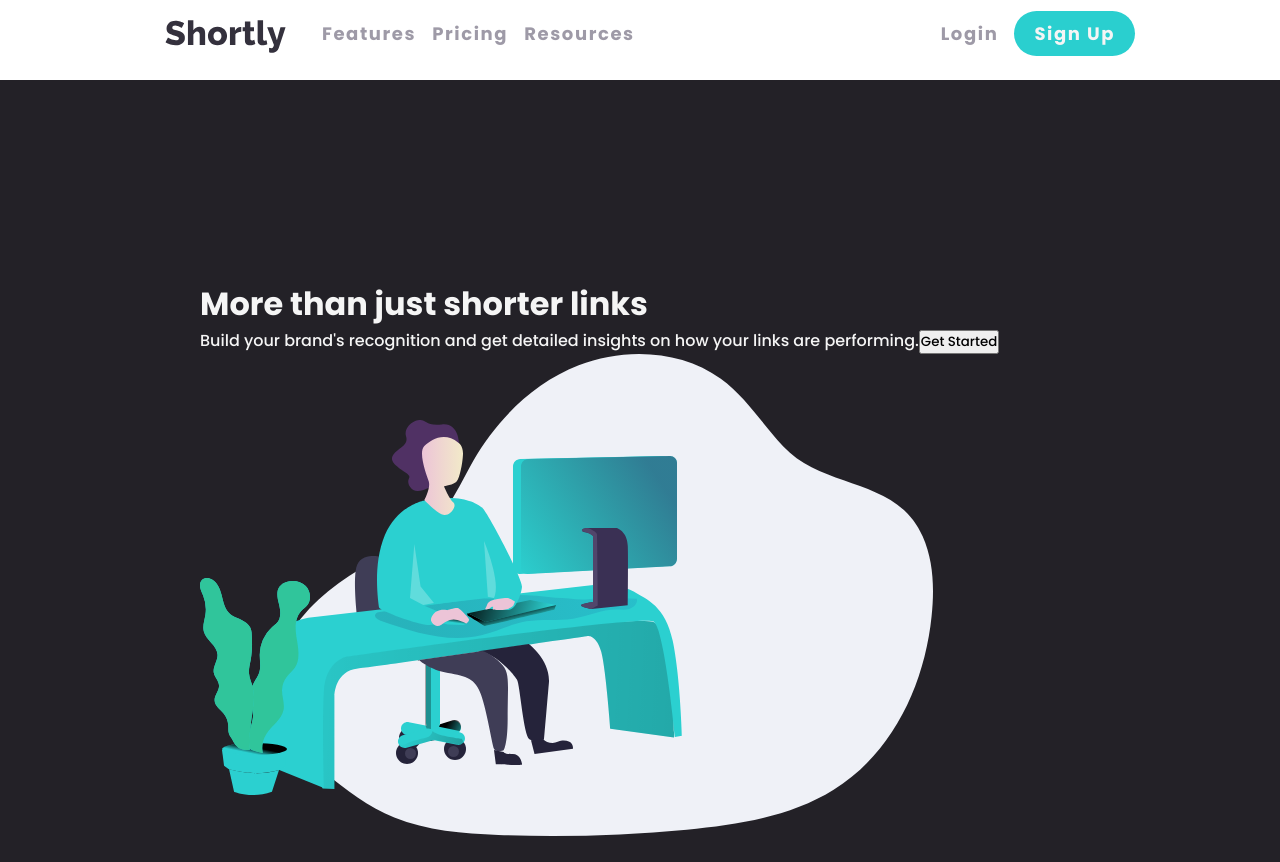
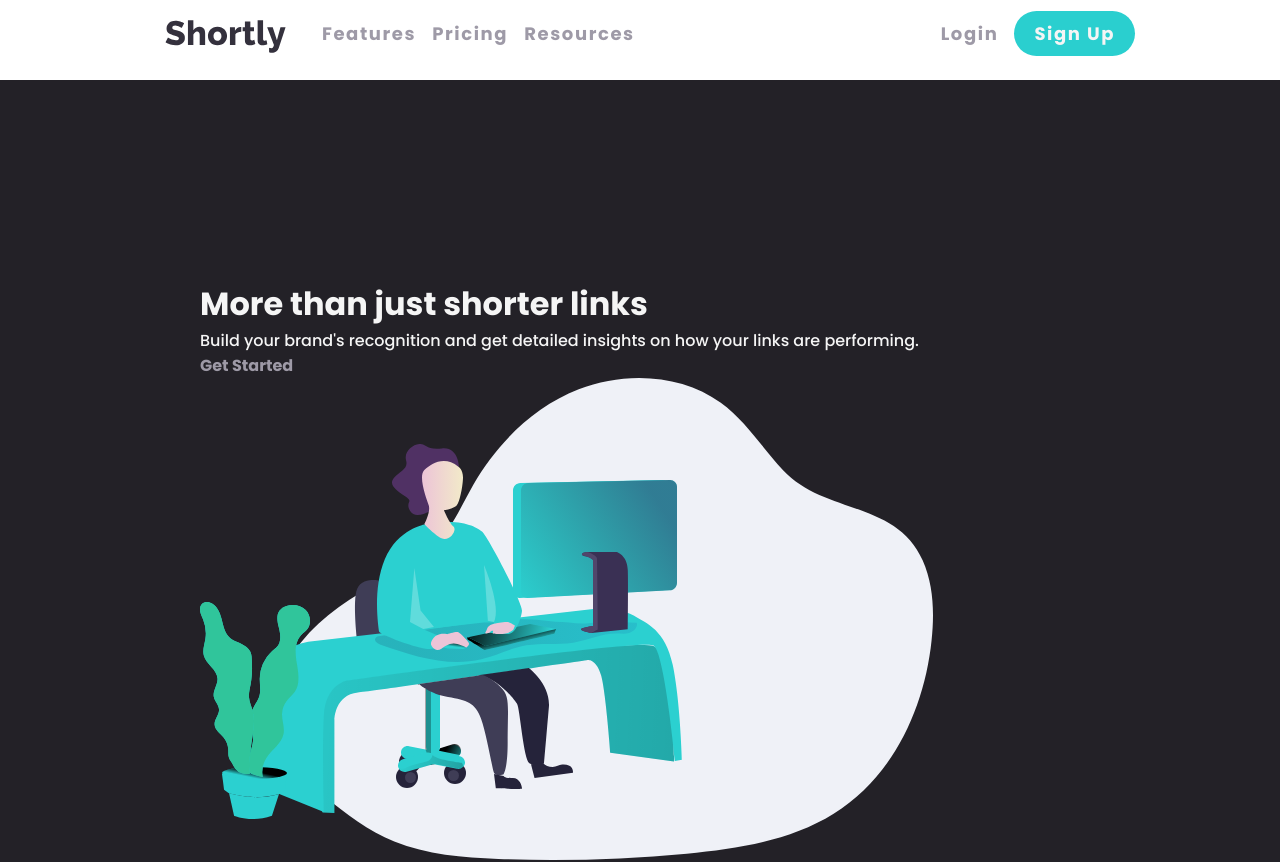
Before and after one commit to Diego-Girao/urls-shortening, a React (Vite) app: page / in a window 1280 px wide. Shown: the top 862 px of the page. Built offline with nearby package versions, Linux system fonts and the light colour scheme.

Commit message:
feat: hero components finalizado

```diff
--- a/src/components/Hero.jsx
+++ b/src/components/Hero.jsx
@@ -4,11 +4,17 @@ import imageWorking from "../assets/images/illustration-working.svg"
 export function Hero() {
 	return (
 		<div className={styles.hero}>
-			<h1>More than just shorter links</h1>
-			Build your brand's recognition and get detailed insights on how your links
-			are performing.
-			<button>Get Started</button>
-			<img src={imageWorking} />
+			<div>
+				<h1>More than just shorter links</h1>
+				<p>
+					Build your brand's recognition and get detailed insights on how your
+					links are performing.
+				</p>
+				<a href="#GetStarted">Get Started</a>
+			</div>
+			<div>
+				<img src={imageWorking} />
+			</div>
 		</div>
 	)
 }
```
